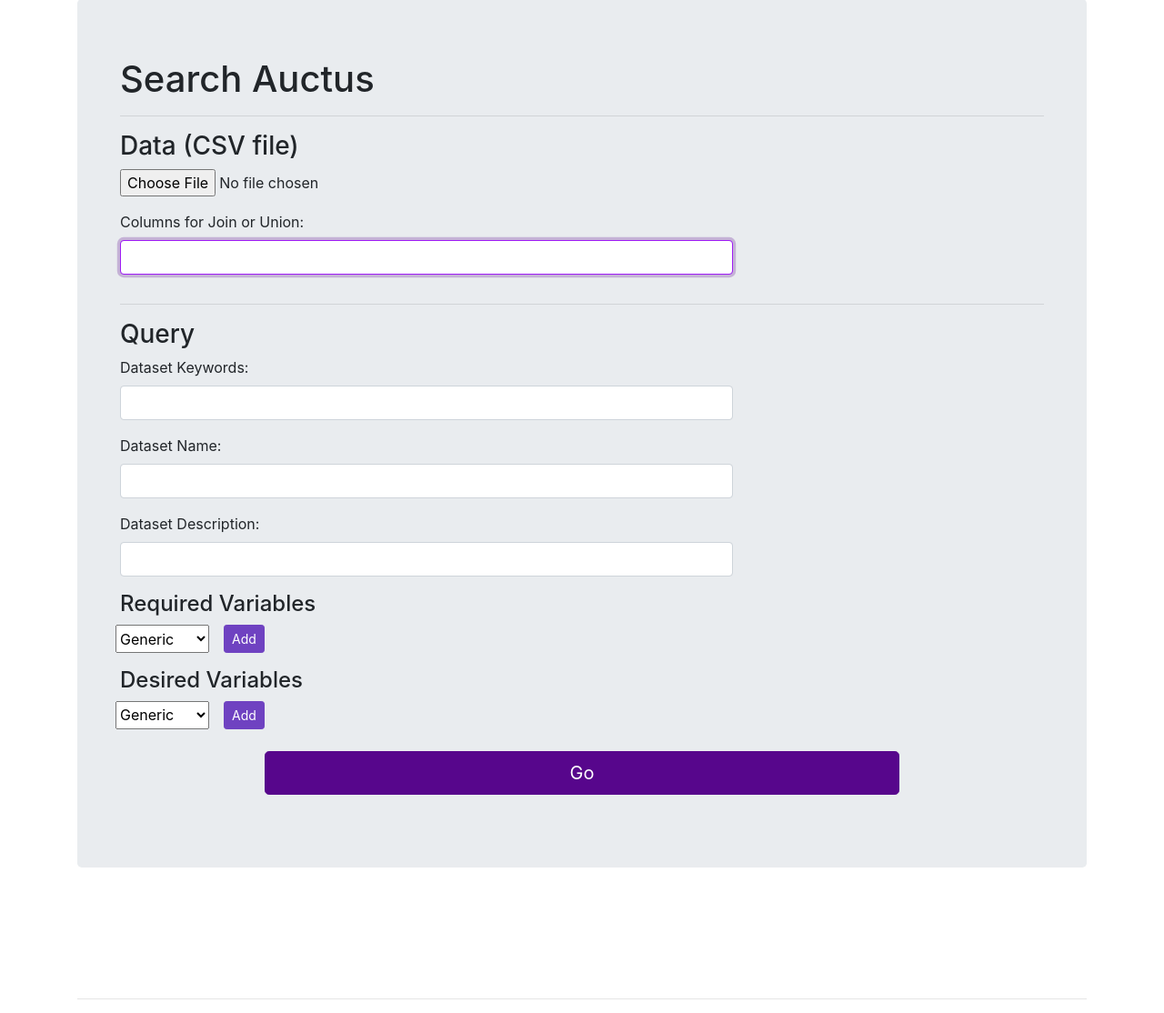
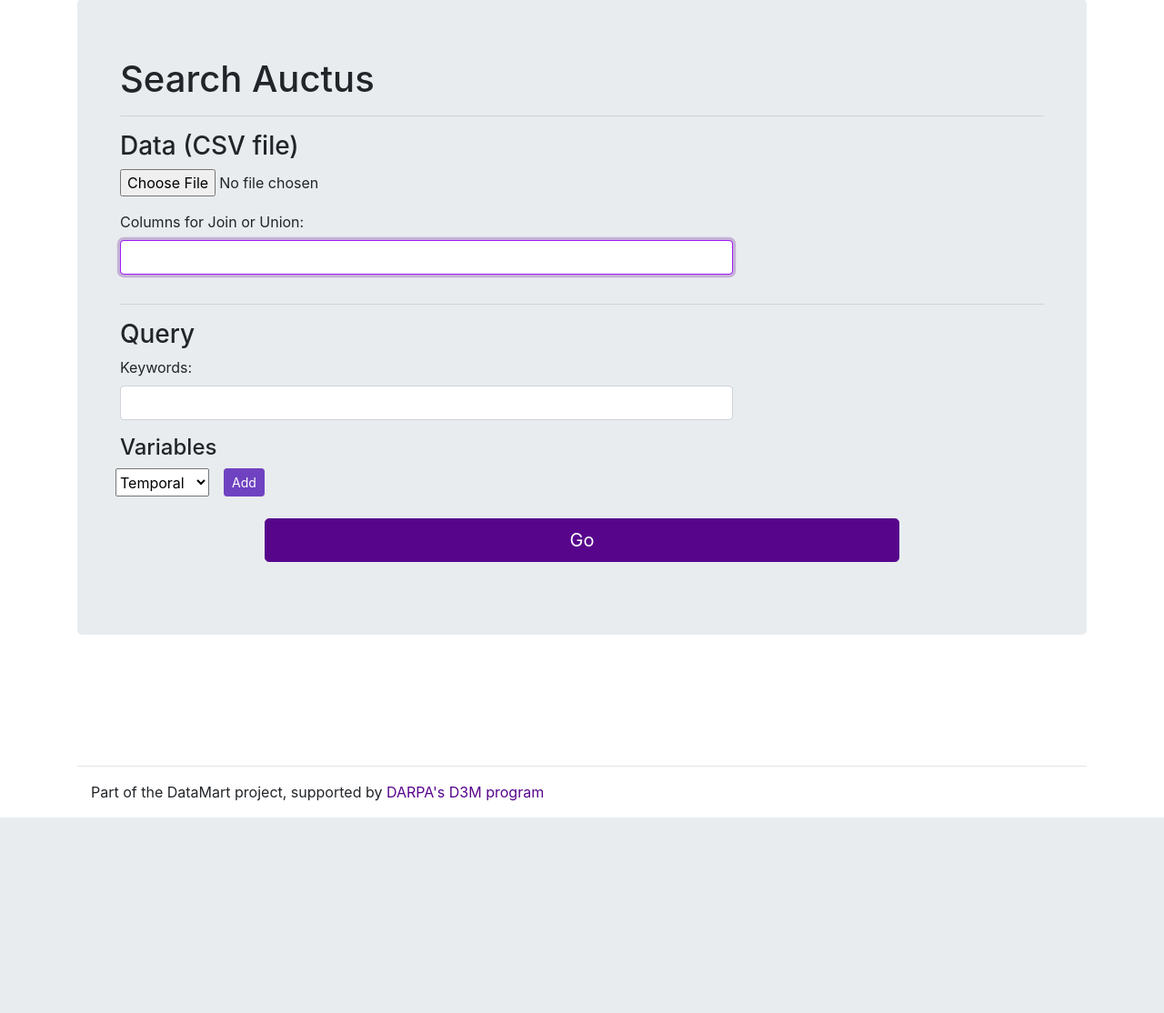
Before and after one commit to VIDA-NYU/auctus, a Python web app: template coordinator/coordinator/templates/search.html in a window 1280 px wide. Shown: the part 74-1188 px from the top of the page at 91% size. After the commit the page ends 973 px from the top, so only its background shows below. Run offline with Jinja, Linux system fonts and the light colour scheme; the template is opened without the code that fills it: most values are stand-ins (such as "Sample title", 1, 10 or a date in 2020); some libraries are stand-ins or nearby versions.

Commit message:
Changes to Web interface.

```diff
--- a/coordinator/coordinator/static/js/query.js
+++ b/coordinator/coordinator/static/js/query.js
@@ -45,36 +45,25 @@ function postAugmentForm(url='', data={}) {
   });
 }
 
-var indices = {'required': {
-                 'temporal': [],
-                 'geospatial': [],
-                 'generic': []},
-               'desired': {
-                 'temporal': [],
-                 'geospatial': [],
-                 'generic': []}}
+var indices = {'temporal': [],
+               'geospatial': []}
 
 var n_temporal = 0;
 var n_geospatial = 0;
-var n_generic = 0;
 
 var maps = [];
 var map_sources = [];
 var draws = [];
 
-function variableChange(select_id, div_id) {
+function variableChange(select_id) {
     var select = document.getElementById(select_id);
-    window["add_" + select.options[select.selectedIndex].value](div_id);
+    window["add_" + select.options[select.selectedIndex].value]();
 }
 
 function addInteraction(index) {
     map_sources[index-1].clear();
-    var value = document.getElementById('shape-type-' + index).value;
-    if (value !== 'None') {
       var geometryFunction;
-      if (value === 'bb-' + index) {
       geometryFunction = ol.interaction.Draw.createBox();
-      }
       value = 'Circle';
       var draw = new ol.interaction.Draw({
         source: map_sources[index-1],
@@ -100,14 +89,13 @@ function addInteraction(index) {
       }
       maps[index-1].addInteraction(draws[index-1]);
  }
- }
 
-function add_temporal(div_id) {
+function add_temporal() {
     n_temporal += 1;
-    indices[div_id]['temporal'].push(n_temporal)
+    indices['temporal'].push(n_temporal)
     var index = n_temporal;
 
-    var variables_div = document.getElementById(div_id);
+    var variables_div = document.getElementById('variables');
 
     var _title = document.createElement('h5')
     _title.innerHTML = 'Temporal Information'
@@ -144,12 +132,12 @@ function add_temporal(div_id) {
     variables_div.appendChild(_div_end_1)
 }
 
-function add_geospatial(div_id) {
+function add_geospatial() {
     n_geospatial += 1;
-    indices[div_id]['geospatial'].push(n_geospatial);
+    indices['geospatial'].push(n_geospatial);
     var index = n_geospatial;
 
-    var variables_div = document.getElementById(div_id);
+    var variables_div = document.getElementById('variables');
 
     var _title = document.createElement('h5');
     _title.innerHTML = 'Geospatial Bounds';
@@ -157,20 +145,6 @@ function add_geospatial(div_id) {
 
     var shape_div = document.createElement('div');
     shape_div.setAttribute('class', 'd-flex align-items-center');
-    var shape_select = document.createElement('select');
-    shape_select.setAttribute('id', 'shape-type-' + index);
-    shape_select.setAttribute('class', 'mb-2');
-    shape_select.setAttribute('onChange', onclick='addInteraction(' + index + ');');
-    var shape_rectangle = document.createElement('option');
-    shape_rectangle.setAttribute('value', 'bb-' + index);
-    shape_rectangle.setAttribute('selected', 'selected');
-    shape_rectangle.innerHTML = 'Bounding Box';
-    shape_select.appendChild(shape_rectangle);
-    var shape_circle = document.createElement('option');
-    shape_circle.setAttribute('value', 'circle-' + index);
-    shape_circle.innerHTML = 'Circle';
-    shape_select.appendChild(shape_circle);
-    shape_div.appendChild(shape_select);
 
     var bounds = document.createElement('p');
     bounds.setAttribute('id', 'bounds-' + index);
@@ -204,9 +178,8 @@ function add_geospatial(div_id) {
 
     map_sources[index-1].on('addfeature', function(evt) {
       var geometry = evt.feature.getGeometry();
-      var shape = document.getElementById('shape-type-' + index).value;
       var bounds = document.getElementById('bounds-' + index);
-      if (shape === 'bb-' + index) {
+
       var coord = geometry.clone().transform('EPSG:3857', 'EPSG:4326').getCoordinates()[0];
       var top_left_lat = coord[3][1];
       var top_left_lon = coord[3][0];
@@ -216,16 +189,6 @@ function add_geospatial(div_id) {
       var text = 'Top Left: <code>' + ol.coordinate.toStringHDMS([top_left_lon, top_left_lat]) + '</code> &nbsp;&nbsp;&nbsp;';
       text += '&nbsp;&nbsp;&nbsp;Bottom Right: <code>' + ol.coordinate.toStringHDMS([bottom_right_lon, bottom_right_lat]) + '</code>';
       bounds.innerHTML = text;
-      } else {
-        var new_geometry = geometry.clone().transform('EPSG:3857', 'EPSG:4326');
-        var center_lat = new_geometry.getCenter()[1];
-        var center_lon = new_geometry.getCenter()[0];
-        var radius = new_geometry.getRadius();
-
-        var text = 'Center: <code>' + ol.coordinate.toStringHDMS([center_lon, center_lat]) + '</code> | ';
-        text += 'Radius: <code>' + radius + '</code>';
-        bounds.innerHTML = text;
-      }
     });
 
     var map = new ol.Map({
@@ -245,143 +208,6 @@ function add_geospatial(div_id) {
     })
 
     addInteraction(index);
-}
-
-function add_generic(div_id) {
-    n_generic += 1;
-    indices[div_id]['generic'].push(n_generic);
-    var index = n_generic;
-
-    var variables_div = document.getElementById(div_id);
-
-    var _title = document.createElement('h5')
-    _title.innerHTML = 'Generic Column'
-    variables_div.appendChild(_title)
-
-    var _div_name_1 = document.createElement('div')
-    _div_name_1.setAttribute('class', 'form-row')
-    var _div_name_2 = document.createElement('div')
-    _div_name_2.setAttribute('class', 'form-group col-md-8')
-    var _label_name = document.createElement('label')
-    _label_name.setAttribute('for', 'name-' + index)
-    _label_name.innerHTML = 'Column Name:'
-    _div_name_2.appendChild(_label_name)
-    var _input_name = document.createElement('input')
-    _input_name.setAttribute('class', 'form-control')
-    _input_name.setAttribute('id', 'name-' + index)
-    _div_name_2.appendChild(_input_name)
-    _div_name_1.appendChild(_div_name_2)
-    variables_div.appendChild(_div_name_1)
-
-    var _div_types = document.createElement('div')
-    _div_types.setAttribute('class', 'form-group col-md-8')
-
-    var _div_integer = document.createElement('div')
-    _div_integer.setAttribute('class', 'form-check form-check-inline')
-    var _input_integer = document.createElement('input')
-    _input_integer.setAttribute('class', 'form-check-input')
-    _input_integer.setAttribute('type', 'checkbox')
-    _input_integer.setAttribute('id', 'type-integer-' + index)
-    _div_integer.appendChild(_input_integer)
-    var _label_integer = document.createElement('label')
-    _label_integer.setAttribute('class', 'form-check-label')
-    _label_integer.setAttribute('for', 'type-integer-' + index)
-    _label_integer.innerHTML = 'Integer'
-    _div_integer.appendChild(_label_integer)
-
-    _div_types.appendChild(_div_integer)
-
-    var _div_float = document.createElement('div')
-    _div_float.setAttribute('class', 'form-check form-check-inline')
-    var _input_float = document.createElement('input')
-    _input_float.setAttribute('class', 'form-check-input')
-    _input_float.setAttribute('type', 'checkbox')
-    _input_float.setAttribute('id', 'type-float-' + index)
-    _div_float.appendChild(_input_float)
-    var _label_float = document.createElement('label')
-    _label_float.setAttribute('class', 'form-check-label')
-    _label_float.setAttribute('for', 'type-float-' + index)
-    _label_float.innerHTML = 'Float'
-    _div_float.appendChild(_label_float)
-
-    _div_types.appendChild(_div_float)
-
-    var _div_bool = document.createElement('div')
-    _div_bool.setAttribute('class', 'form-check form-check-inline')
-    var _input_bool = document.createElement('input')
-    _input_bool.setAttribute('class', 'form-check-input')
-    _input_bool.setAttribute('type', 'checkbox')
-    _input_bool.setAttribute('id', 'type-bool-' + index)
-    _div_bool.appendChild(_input_bool)
-    var _label_bool = document.createElement('label')
-    _label_bool.setAttribute('class', 'form-check-label')
-    _label_bool.setAttribute('for', 'type-bool-' + index)
-    _label_bool.innerHTML = 'Boolean'
-    _div_bool.appendChild(_label_bool)
-
-    _div_types.appendChild(_div_bool)
-
-    var _div_text = document.createElement('div')
-    _div_text.setAttribute('class', 'form-check form-check-inline')
-    var _input_text = document.createElement('input')
-    _input_text.setAttribute('class', 'form-check-input')
-    _input_text.setAttribute('type', 'checkbox')
-    _input_text.setAttribute('id', 'type-text-' + index)
-    _div_text.appendChild(_input_text)
-    var _label_text = document.createElement('label')
-    _label_text.setAttribute('class', 'form-check-label')
-    _label_text.setAttribute('for', 'type-text-' + index)
-    _label_text.innerHTML = 'Text'
-    _div_text.appendChild(_label_text)
-
-    _div_types.appendChild(_div_text)
-
-    var _div_datetime = document.createElement('div')
-    _div_datetime.setAttribute('class', 'form-check form-check-inline')
-    var _input_datetime = document.createElement('input')
-    _input_datetime.setAttribute('class', 'form-check-input')
-    _input_datetime.setAttribute('type', 'checkbox')
-    _input_datetime.setAttribute('id', 'type-datetime-' + index)
-    _div_datetime.appendChild(_input_datetime)
-    var _label_datetime = document.createElement('label')
-    _label_datetime.setAttribute('class', 'form-check-label')
-    _label_datetime.setAttribute('for', 'type-datetime-' + index)
-    _label_datetime.innerHTML = 'Date/Time'
-    _div_datetime.appendChild(_label_datetime)
-
-    _div_types.appendChild(_div_datetime)
-
-    var _div_spatial = document.createElement('div')
-    _div_spatial.setAttribute('class', 'form-check form-check-inline')
-    var _input_spatial = document.createElement('input')
-    _input_spatial.setAttribute('class', 'form-check-input')
-    _input_spatial.setAttribute('type', 'checkbox')
-    _input_spatial.setAttribute('id', 'type-spatial-' + index)
-    _div_spatial.appendChild(_input_spatial)
-    var _label_spatial = document.createElement('label')
-    _label_spatial.setAttribute('class', 'form-check-label')
-    _label_spatial.setAttribute('for', 'type-spatial-' + index)
-    _label_spatial.innerHTML = 'Spatial'
-    _div_spatial.appendChild(_label_spatial)
-
-    _div_types.appendChild(_div_spatial)
-
-    var _div_phone = document.createElement('div')
-    _div_phone.setAttribute('class', 'form-check form-check-inline')
-    var _input_phone = document.createElement('input')
-    _input_phone.setAttribute('class', 'form-check-input')
-    _input_phone.setAttribute('type', 'checkbox')
-    _input_phone.setAttribute('id', 'type-phone-' + index)
-    _div_phone.appendChild(_input_phone)
-    var _label_phone = document.createElement('label')
-    _label_phone.setAttribute('class', 'form-check-label')
-    _label_phone.setAttribute('for', 'type-phone-' + index)
-    _label_phone.innerHTML = 'Phone Number'
-    _div_phone.appendChild(_label_phone)
-
-    _div_types.appendChild(_div_phone)
-
-    variables_div.appendChild(_div_types)
 }
 
 var search_results = [];
@@ -450,14 +276,18 @@ function toggleAugmentation(id) {
     }
 }
 
-function getAugmentationInfoHTML(pairs, score, result_id, type_) {
+function getAugmentationInfoHTML(left_columns_names, right_metadata, right_columns, score, result_id, type_) {
     var columns_info = '';
-    for(var j = 0; j < pairs.length; j++) {
-        var column = pairs[j];
+    for(var j = 0; j < left_columns_names.length; j++) {
+        var left_column = left_columns_names[j];
+        var right_column = right_metadata.columns[right_columns[j][0]].name;
+        for (var k = 1; k < right_columns[j].length; k++) {
+            right_column += ',' + right_metadata.columns[right_columns[j][k]].name;
+        }
         columns_info += (
             '<a href="javascript: changePairStatus(\'' + type_ + '\',' + result_id + ',' + j + ');" class="list-group-item list-group-item-action" ' +
             '  id="pair-' + type_ + '-' + result_id + '-' + j + '">' +
-            '  <small><em>' + column[0] + '</em> and <em>' + column[1] + '</em></small>' +
+            '  <small><em>' + left_column + '</em> and <em>' + right_column + '</em></small>' +
             '</a>'
         );
     }
@@ -473,9 +303,9 @@ function getAugmentationInfoHTML(pairs, score, result_id, type_) {
         '      <div class="list-group text-muted">' +
         '        <a class="list-group-item"><small>Score: ' + score + '</small></li>' + columns_info +
         '      </div>' +
-        '      <div class="btn-group mt-3">' +
-        '        <a href="javascript: submitAugmentationForm('+ result_id + ')" class="btn btn-sm btn-outline-secondary">Augment</a>' +
-        '      </div>' +
+//        '      <div class="btn-group mt-3">' +
+//        '        <a href="javascript: submitAugmentationForm('+ result_id + ')" class="btn btn-sm btn-outline-secondary">Augment</a>' +
+//        '      </div>' +
         '    </div>'
     );
 
@@ -515,122 +345,52 @@ document.getElementById('search-form').addEventListener('submit', function(e) {
     // Query
     search.query = {};
 
-    search.query.dataset = {};
+    search.query.keywords = [];
     var keywords = document.getElementById('keywords').value;
-    if(keywords) {
-      search.query.dataset.about = keywords;
-    }
-    var names = document.getElementById('names').value;
-    names = names.split(/[ ,+]+/);
-    if(names.length == 1 && names[0] === '') {
-      names = [];
+    keywords = keywords.split(/[ ,+]+/);
+    if(keywords.length == 1 && keywords[0] === '') {
+      keywords = [];
     } else {
-      search.query.dataset.name = names;
-    }
-    var description = document.getElementById('description').value;
-    description = description.split(/[ ,+]+/);
-    if(description.length == 1 && description[0] === '') {
-      description = [];
-    } else {
-      search.query.dataset.description = description;
+      search.query.keywords = keywords;
     }
 
+    search.query.variables = []
+
     for(key in indices) {
-      search.query[key + '_variables'] = []
-      if(indices[key]['temporal'].length > 0) {
-        for (var i = 0; i < indices[key]['temporal'].length; i++) {
-            var index = indices[key]['temporal'][i];
+      if(indices[key].length > 0) {
+        for (var i = 0; i < indices[key].length; i++) {
+            var index = indices[key][i];
+            if (key == 'temporal') {
                 var start = document.getElementById('start-' + index).value;
                 var end = document.getElementById('end-' + index).value;
                 if(start || end) {
-                var variable = {'type': 'temporal_entity'};
+                    var variable = {'type': 'temporal_variable'};
                     if(start) {
                         variable['start'] = start;
                     }
                     if(end) {
                         variable['end'] = end;
                     }
-                search.query[key + '_variables'].push(variable)
+                    search.query.variables.push(variable)
                 }
-        }
-      }
-      if(indices[key]['geospatial'].length > 0) {
-        for (var i = 0; i < indices[key]['geospatial'].length; i++) {
-            var index = indices[key]['geospatial'][i];
-            var variable = {'type': 'geospatial_entity'};
+            } else {
+                var variable = {'type': 'geospatial_variable'};
                 var features = map_sources[index-1].getFeatures();
                 if (features.length > 0) {
                     var geometry = features[0].getGeometry();
-                var shape = document.getElementById('shape-type-' + index).value;
-                if (shape === 'bb-' + index) {
                     var coord = geometry.clone().transform('EPSG:3857', 'EPSG:4326').getCoordinates()[0];
                     var top_left_lat = coord[3][1];
                     var top_left_lon = coord[3][0];
                     var bottom_right_lat = coord[1][1];
                     var bottom_right_lon = coord[1][0];
 
-                  variable['bounding_box'] = {'latitude1': top_left_lat,
-                                              'latitude2': bottom_right_lat,
-                                              'longitude1': top_left_lon,
-                                              'longitude2': bottom_right_lon}
-                } else {
-                  var new_geometry = geometry.clone().transform('EPSG:3857', 'EPSG:4326');
-                  var center_lat = new_geometry.getCenter()[1];
-                  var center_lon = new_geometry.getCenter()[0];
-                  var radius = new_geometry.getRadius();
+                    variable['latitude1'] = top_left_lat;
+                    variable['latitude2'] = bottom_right_lat;
+                    variable['longitude1'] = top_left_lon;
+                    variable['longitude2'] = bottom_right_lon;
 
-                  variable['circle'] = {'latitude': center_lat,
-                                        'longitude': center_lon,
-                                        'radius': radius}
+                    search.query.variables.push(variable);
                 }
-                search.query[key + '_variables'].push(variable)
-            }
-        }
-      }
-      if(indices[key]['generic'].length > 0) {
-        for (var i = 0; i < indices[key]['generic'].length; i++) {
-            var index = indices[key]['generic'][i];
-            var column_names = document.getElementById('name-' + index).value;
-            column_names = column_names.split(/[ ,+]+/);
-            if(column_names.length == 1 && column_names[0] === '') {
-                column_names = [];
-            }
-            var str_types = [];
-            var sem_types = [];
-            if(document.getElementById('type-integer-' + index).checked) {
-                str_types.push('http://schema.org/Integer');
-            }
-            if(document.getElementById('type-float-' + index).checked) {
-                str_types.push('http://schema.org/Float');
-            }
-            if(document.getElementById('type-bool-' + index).checked) {
-                sem_types.push('http://schema.org/Boolean');
-            }
-            if(document.getElementById('type-text-' + index).checked) {
-                str_types.push('http://schema.org/Text');
-            }
-            if(document.getElementById('type-datetime-' + index).checked) {
-                sem_types.push('http://schema.org/DateTime');
-            }
-            if(document.getElementById('type-spatial-' + index).checked) {
-                sem_types.push('http://schema.org/latitude');
-                sem_types.push('http://schema.org/longitude');
-            }
-            if(document.getElementById('type-phone-' + index).checked) {
-                sem_types.push('https://metadata.datadrivendiscovery.org/types/PhoneNumber');
-            }
-            if(column_names.length > 0 || str_types.length > 0 || sem_types.length > 0) {
-                var variable = {'type': 'generic_entity'};
-                if(column_names.length > 0) {
-                    variable['variable_name'] = column_names;
-                }
-                if(str_types.length > 0) {
-                    variable['variable_syntactic_type'] = str_types;
-                }
-                if(sem_types.length > 0) {
-                    variable['variable_semantic_type'] = sem_types;
-                }
-                search.query[key + '_variables'].push(variable)
             }
         }
       }
@@ -643,10 +403,13 @@ document.getElementById('search-form').addEventListener('submit', function(e) {
     if(search_columns.length == 1 && search_columns[0] === '') {
         search_columns = [];
     } else {
-        search.query['desired_variables'].push(
-            {'type': 'dataframe_columns',
-             'names': search_columns}
-        );
+       for (var i = 0; i < search_columns.length; i++) {
+           search_columns[i] = parseInt(search_columns[i]);
+       }
+       var variable = {'type': 'tabular_variable'};
+       variable['columns'] = search_columns
+       variable['relationship'] = 'contains'
+       search.query.variables.push(variable);
     }
 
     var results_div = document.getElementById('results');
@@ -696,22 +459,15 @@ document.getElementById('search-form').addEventListener('submit', function(e) {
         description = "(no description)";
       }
 
-      var join_info = '';
-      if((data.join_columns) && (data.join_columns.length > 0)) {
-        join_info = getAugmentationInfoHTML(
-            data.join_columns,
+      var aug_info = '';
+      if ((data.augmentation) && data.augmentation.type != 'none') {
+         aug_info = getAugmentationInfoHTML(
+            data.augmentation.left_columns_names,
+            data.metadata,
+            data.augmentation.right_columns,
             data.score,
             i,
-            'join');
-      }
-
-      var union_info = '';
-      if((data.union_columns) && (data.union_columns.length > 0)) {
-        union_info = getAugmentationInfoHTML(
-            data.union_columns,
-            data.score,
-            i,
-            'union');
+            data.augmentation.type);
       }
 
       elem.innerHTML = (
@@ -725,7 +481,7 @@ document.getElementById('search-form').addEventListener('submit', function(e) {
         '        <a href="' + QUERY_HOST + '/download/' + data.id + '" class="btn btn-sm btn-outline-secondary">Download</a>' +
         '      </div>' +
         '      <small class="text-muted">' + (data.metadata.size?formatSize(data.metadata.size):'unknown size') + '</small>' +
-        '    </div>' + join_info + union_info +
+        '    </div>' + aug_info +
         '  </div>' +
         '</div>'
       );
--- a/coordinator/coordinator/templates/search.html
+++ b/coordinator/coordinator/templates/search.html
@@ -29,50 +29,24 @@
 
       <div class="form-row">
         <div class="form-group col-md-8">
-          <label for="keywords">Dataset Keywords:</label>
+          <label for="keywords">Keywords:</label>
           <input class="form-control" id="keywords" autofocus />
         </div>
       </div>
-      <div class="form-row">
-        <div class="form-group col-md-8">
-          <label for="names">Dataset Name:</label>
-          <input class="form-control" id="names" autofocus />
-        </div>
-      </div>
-      <div class="form-row">
-        <div class="form-group col-md-8">
-          <label for="description">Dataset Description:</label>
-          <input class="form-control" id="description" autofocus />
-        </div>
-      </div>
 
-      <h4>Required Variables</h4>
+      <h4>Variables</h4>
 
-      <div id="required"></div>
+      <div id="variables"></div>
       <div class="form-row">
         <select id="select-required">
-          <option value="generic">Generic</option>
           <option value="temporal">Temporal</option>
           <option value="geospatial">Geospatial</option>
         </select>
         <button class="btn btn-secondary btn-sm ml-3" type="button"
-                onclick="variableChange('select-required', 'required');">Add</button>
+                onclick="variableChange('select-required');">Add</button>
       </div>
 
       <p></p>
-
-      <h4>Desired Variables</h4>
-
-      <div id="desired"></div>
-      <div class="form-row">
-        <select id="select-desired">
-          <option value="generic">Generic</option>
-          <option value="temporal">Temporal</option>
-          <option value="geospatial">Geospatial</option>
-        </select>
-        <button class="btn btn-secondary btn-sm ml-3" type="button"
-                onclick="variableChange('select-desired', 'desired');">Add</button>
-      </div>
 
       <div class="form-group row justify-content-center mt-4">
         <button class="btn btn-lg btn-primary btn-block col-md-8" type="submit">Go</button>
--- a/query/query/web.py
+++ b/query/query/web.py
@@ -234,7 +234,7 @@ class Search(CorsHandler, GracefulHandler):
 
         # keywords
         keywords_query_all = list()
-        if 'keywords' in query_json:
+        if 'keywords' in query_json and query_json['keywords']:
             if not isinstance(query_json['keywords'], list):
                 self.send_error(
                     status_code=400,
@@ -353,7 +353,7 @@ class Search(CorsHandler, GracefulHandler):
             return
 
         if not data_profile:
-            # logger.info("Query: %r", query_args)
+            logger.info("Query: %r", query_args)
             hits = self.application.elasticsearch.search(
                 index='datamart',
                 body={
```
Also changed, not shown: docker-compose.yml (+49 -55 lines), lib_augmentation/datamart_augmentation/search.py (+10 -2 lines). Lines whose indentation alone changed are shown as unchanged.
